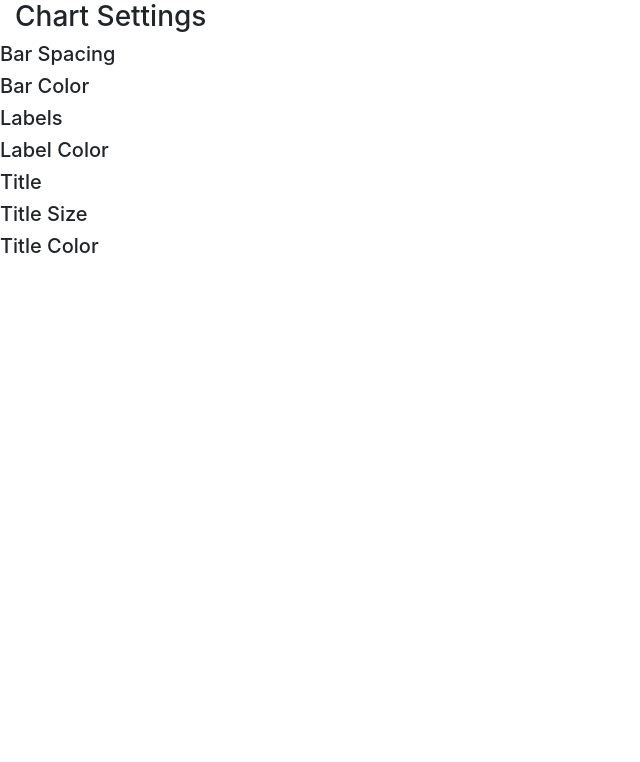
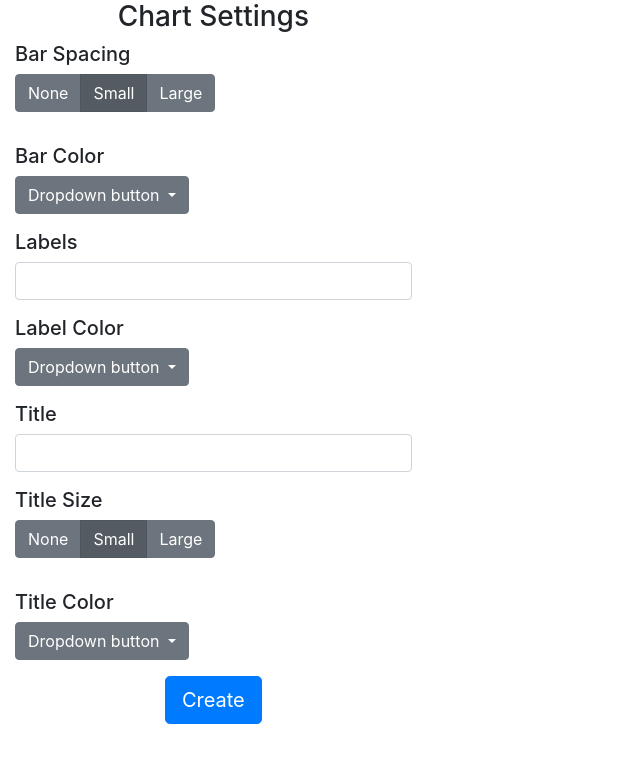
Before and after one commit to trijaychan/Bar-Chart-Project, a website: page index.html in a window 1280 px wide. Shown: the whole page, without its empty margins (0-640 px from the left). Drawn offline with nearby package versions, Linux system fonts and the light colour scheme.

Commit message:
setup basic ui for chart settings

```diff
--- a/index.html
+++ b/index.html
@@ -11,41 +11,108 @@
       <div class="row">
         <!-- bar chart options -->
         <div class="col-sm-4">
-          <h3>Chart Settings</h3>
+          <h3 class="text-center">Chart Settings</h3>
           <form>
             <!-- bar spacing -->
-            <div class="row">
+            <div class="form-group">
               <h5>Bar Spacing</h5>
+              <div class="form-group btn-group btn-group-toggle" data-toggle="buttons">
+                <label class="btn btn-secondary">
+                  <input type="radio" name="options" id="option1" autocomplete="off"> None
+                </label>
+                <label class="btn btn-secondary active">
+                  <input type="radio" name="options" id="option2" autocomplete="off" checked> Small
+                </label>
+                <label class="btn btn-secondary">
+                  <input type="radio" name="options" id="option3" autocomplete="off"> Large
+                </label>
+              </div>
             </div>
 
             <!-- bar color -->
-            <div class="row">
+            <div class="form-group">
               <h5>Bar Color</h5>
+              <div class="dropdown">
+                <button class="btn btn-secondary dropdown-toggle" type="button" id="dropdownMenuButton" data-toggle="dropdown" aria-haspopup="true" aria-expanded="false">
+                  Dropdown button
+                </button>
+                <div class="dropdown-menu" aria-labelledby="dropdownMenuButton">
+                  <a class="dropdown-item" href="#">Red</a>
+                  <a class="dropdown-item" href="#">Orange</a>
+                  <a class="dropdown-item" href="#">Yellow</a>
+                  <a class="dropdown-item" href="#">Green</a>
+                  <a class="dropdown-item" href="#">Violet</a>
+                  <a class="dropdown-item" href="#">Blue</a>
+                </div>
+              </div>
             </div>
 
             <!-- labels -->
-            <div class="row">
+            <div class="form-group">
               <h5>Labels</h5>
+              <input type="text" class="form-control">
             </div>
 
             <!-- label color -->
-            <div class="row">
+            <div class="form-group">
               <h5>Label Color</h5>
+              <div class="dropdown">
+                <button class="btn btn-secondary dropdown-toggle" type="button" id="dropdownMenuButton" data-toggle="dropdown" aria-haspopup="true" aria-expanded="false">
+                  Dropdown button
+                </button>
+                <div class="dropdown-menu" aria-labelledby="dropdownMenuButton">
+                  <a class="dropdown-item" href="#">Red</a>
+                  <a class="dropdown-item" href="#">Orange</a>
+                  <a class="dropdown-item" href="#">Yellow</a>
+                  <a class="dropdown-item" href="#">Green</a>
+                  <a class="dropdown-item" href="#">Violet</a>
+                  <a class="dropdown-item" href="#">Blue</a>
+                </div>
+              </div>
             </div>
 
             <!-- title -->
-            <div class="row">
+            <div class="form-group">
               <h5>Title</h5>
+              <input type="text" class="form-control">
             </div>
 
             <!-- title size -->
-            <div class="row">
+            <div class="form-group">
               <h5>Title Size</h5>
+              <div class="form-group btn-group btn-group-toggle" data-toggle="buttons">
+                <label class="btn btn-secondary">
+                  <input type="radio" name="options" id="option1" autocomplete="off"> None
+                </label>
+                <label class="btn btn-secondary active">
+                  <input type="radio" name="options" id="option2" autocomplete="off" checked> Small
+                </label>
+                <label class="btn btn-secondary">
+                  <input type="radio" name="options" id="option3" autocomplete="off"> Large
+                </label>
+              </div>
             </div>
 
             <!-- title color -->
-            <div class="row">
+            <div class="form-group">
               <h5>Title Color</h5>
+              <div class="dropdown">
+                <button class="btn btn-secondary dropdown-toggle" type="button" id="dropdownMenuButton" data-toggle="dropdown" aria-haspopup="true" aria-expanded="false">
+                  Dropdown button
+                </button>
+                <div class="dropdown-menu" aria-labelledby="dropdownMenuButton">
+                  <a class="dropdown-item" href="#">Red</a>
+                  <a class="dropdown-item" href="#">Orange</a>
+                  <a class="dropdown-item" href="#">Yellow</a>
+                  <a class="dropdown-item" href="#">Green</a>
+                  <a class="dropdown-item" href="#">Violet</a>
+                  <a class="dropdown-item" href="#">Blue</a>
+                </div>
+              </div>
+            </div>
+
+            <div class="text-center">
+              <button type="submit" class="btn btn-primary btn-lg">Create</button>
             </div>
           </form>
         </div>
```
